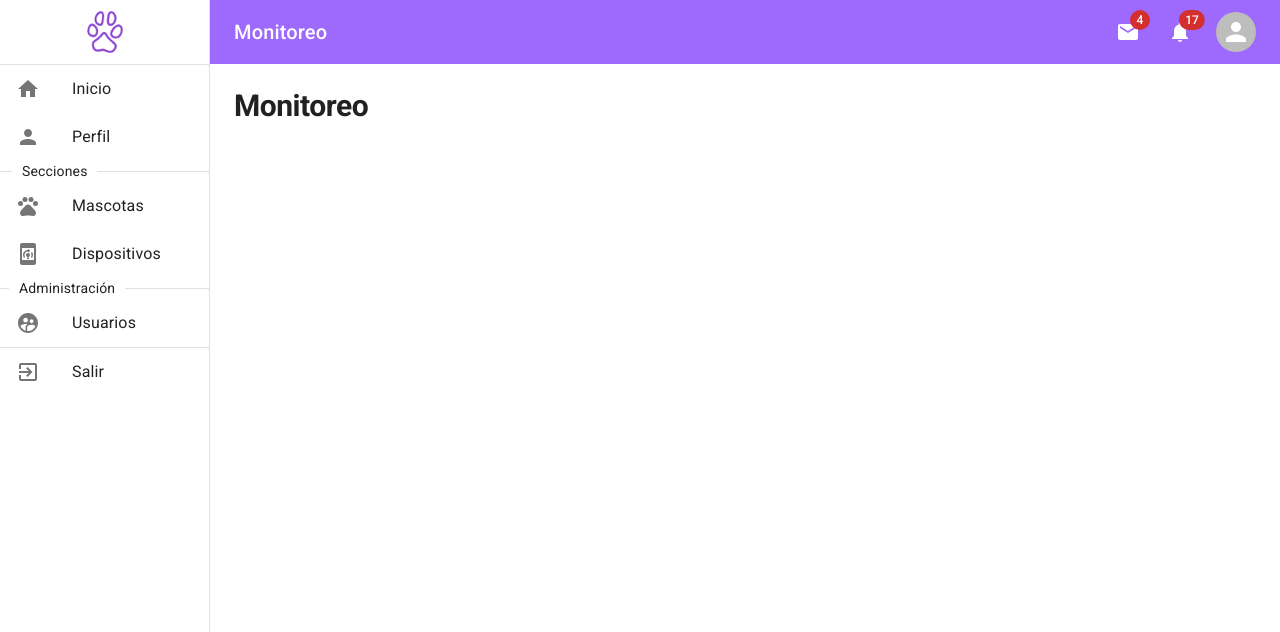
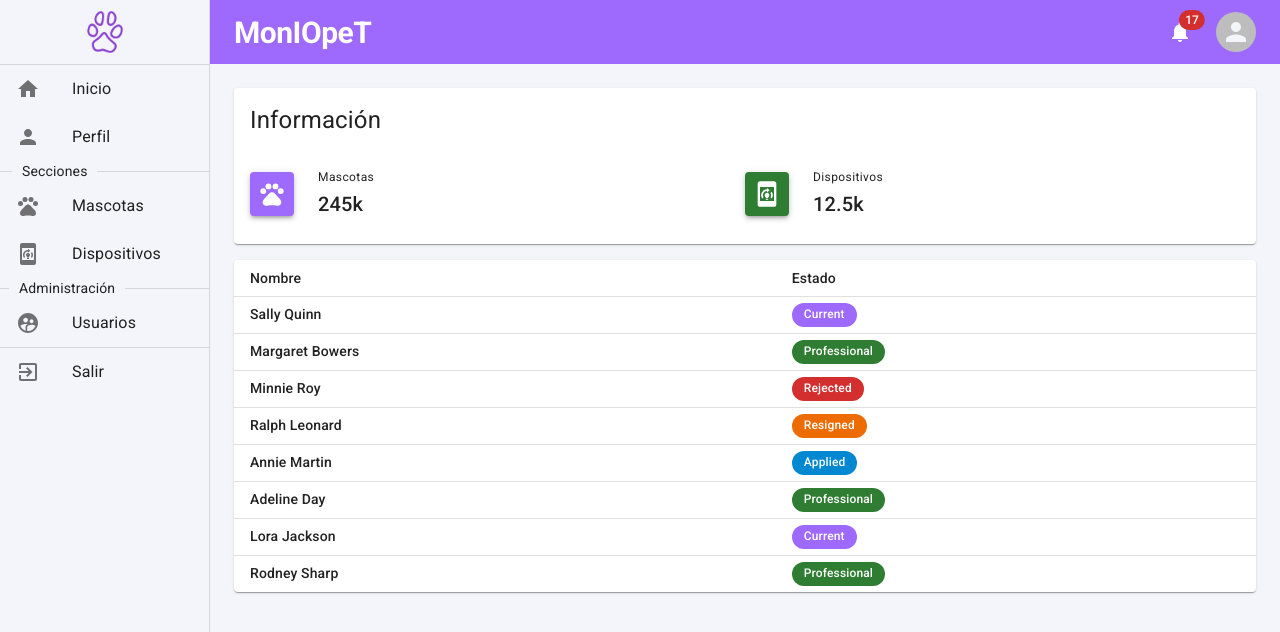
Before and after one commit to JuanAndresCaisapanta/Pet_Monitoring_Frontend, a Next.js app: page / in a window 1280 px wide. Shown: the top 632 px of the page. Built offline with nearby package versions, Linux system fonts and the light colour scheme.

Commit message:
actualizado diseño inicio

```diff
--- a/components/layout/MainLayout.tsx
+++ b/components/layout/MainLayout.tsx
@@ -23,7 +23,7 @@ export const MainLayout: FC<Props> = ({
     setMobileOpen(!mobileOpen);
   };
   return (
-    <>
+     <Box sx={{ display: "flex" }}>
       <Head>
         <title>{title}</title>
         <meta name="description" content={pageDescription} />
@@ -31,20 +31,17 @@ export const MainLayout: FC<Props> = ({
         <meta name="og:description" content={pageDescription} />
         {imageFullUrl && <meta name="og:image" content={imageFullUrl} />}
       </Head>
-      <Box sx={{ display: "flex" }}>
+
         <Navbar handleDrawerToggle={handleDrawerToggle} />
-        <nav>
+
         <SideMenu
           mobileOpen={mobileOpen}
           handleDrawerToggle={handleDrawerToggle}
         />
-        </nav>
-        <main>
+
         <MainContent>{children}</MainContent>
-        </main>
-        {/* Footer */}
-        <footer>{/* TODO: mi custom footer */}</footer>
+
+
     </Box>
-    </>
   );
 };
--- a/components/ui/DrawerList.tsx
+++ b/components/ui/DrawerList.tsx
@@ -17,7 +17,7 @@ import {
 export const DrawerList = () => {
   return (
     <div>
-      <Toolbar sx={{ justifyContent: "center" }}>
+      <Toolbar sx={{ justifyContent: "center", backgroundColor:'#F4F5FA' }}>
         <Image src="/logo.png" alt="Logo" height="50%" width="50%" />
       </Toolbar>
       <Divider />
--- /dev/null
+++ b/components/ui/HomeCard.tsx
@@ -0,0 +1,80 @@
+import { AccountBoxOutlined, OnDeviceTraining, Pets, TrendingUp } from "@mui/icons-material";
+import {
+  Avatar,
+  Box,
+  Card,
+  CardContent,
+  CardHeader,
+  Grid,
+  IconButton,
+  Typography,
+} from "@mui/material";
+import { FC, ReactElement, ReactNode } from "react";
+
+interface DataType {
+    stats: string
+    title: string
+    color: 'primary' | 'secondary' | 'error' | 'warning' | 'info' | 'success'
+    icon: ReactElement
+  }
+
+  const salesData: DataType[] = [
+    {
+      stats: '245k',
+      title: 'Mascotas',
+      color: 'primary',
+      icon: <Pets sx={{ fontSize: '1.75rem' }} />
+    },
+    {
+      stats: '12.5k',
+      title: 'Dispositivos',
+      color: 'success',
+      icon: <OnDeviceTraining sx={{ fontSize: '1.75rem' }} />
+    },
+  ]
+const renderStats = () => {
+    return salesData.map((item: DataType, index: number) => (
+      <Grid item xs={6} sm={6} key={index}>
+        <Box key={index} sx={{ display: 'flex', alignItems: 'center' }}>
+          <Avatar
+            variant='rounded'
+            sx={{
+              mr: 3,
+              width: 44,
+              height: 44,
+              boxShadow: 3,
+              color: 'common.white',
+              backgroundColor: `${item.color}.main`
+            }}
+          >
+            {item.icon}
+          </Avatar>
+          <Box sx={{ display: 'flex', flexDirection: 'column' }}>
+            <Typography variant='caption'>{item.title}</Typography>
+            <Typography variant='h6'>{item.stats}</Typography>
+          </Box>
+        </Box>
+      </Grid>
+    ))
+  }
+export const HomeCard = () => {
+  return (
+    <Card>
+    <CardHeader
+      title='Información'
+      titleTypographyProps={{
+        sx: {
+          mb: 1,
+          lineHeight: '2rem !important',
+          letterSpacing: '0.15px !important'
+        }
+      }}
+    />
+    <CardContent sx={{ pt: theme => `${theme.spacing(1)} !important` }}>
+      <Grid container spacing={[5,0]}>
+        {renderStats()}
+      </Grid>
+    </CardContent>
+  </Card>
+  );
+};
--- /dev/null
+++ b/components/ui/HomeTable.tsx
@@ -0,0 +1,160 @@
+import {
+  Box,
+  Card,
+  Chip,
+  Table,
+  TableBody,
+  TableCell,
+  TableContainer,
+  TableHead,
+  TableRow,
+  Typography,
+} from "@mui/material";
+
+interface RowType {
+  age: number;
+  name: string;
+  date: string;
+  email: string;
+  salary: string;
+  status: string;
+  designation: string;
+}
+
+interface StatusObj {
+  [key: string]: {
+    color: "primary" | "secondary" | "error" | "warning" | "info" | "success";
+  };
+}
+
+const rows: RowType[] = [
+  {
+    age: 27,
+    status: "current",
+    date: "09/27/2018",
+    name: "Sally Quinn",
+    salary: "$19586.23",
+    email: "eebsworth2m@sbwire.com",
+    designation: "Human Resources Assistant",
+  },
+  {
+    age: 61,
+    date: "09/23/2016",
+    salary: "$23896.35",
+    status: "professional",
+    name: "Margaret Bowers",
+    email: "kocrevy0@thetimes.co.uk",
+    designation: "Nuclear Power Engineer",
+  },
+  {
+    age: 59,
+    date: "10/15/2017",
+    name: "Minnie Roy",
+    status: "rejected",
+    salary: "$18991.67",
+    email: "ediehn6@163.com",
+    designation: "Environmental Specialist",
+  },
+  {
+    age: 30,
+    date: "06/12/2018",
+    status: "resigned",
+    salary: "$19252.12",
+    name: "Ralph Leonard",
+    email: "dfalloona@ifeng.com",
+    designation: "Sales Representative",
+  },
+  {
+    age: 66,
+    status: "applied",
+    date: "03/24/2018",
+    salary: "$13076.28",
+    name: "Annie Martin",
+    designation: "Operator",
+    email: "sganderton2@tuttocitta.it",
+  },
+  {
+    age: 33,
+    date: "08/25/2017",
+    salary: "$10909.52",
+    name: "Adeline Day",
+    status: "professional",
+    email: "hnisius4@gnu.org",
+    designation: "Senior Cost Accountant",
+  },
+  {
+    age: 61,
+    status: "current",
+    date: "06/01/2017",
+    salary: "$17803.80",
+    name: "Lora Jackson",
+    designation: "Geologist",
+    email: "ghoneywood5@narod.ru",
+  },
+  {
+    age: 22,
+    date: "12/03/2017",
+    salary: "$12336.17",
+    name: "Rodney Sharp",
+    status: "professional",
+    designation: "Cost Accountant",
+    email: "dcrossman3@google.co.jp",
+  },
+];
+
+const statusObj: StatusObj = {
+  applied: { color: "info" },
+  rejected: { color: "error" },
+  current: { color: "primary" },
+  resigned: { color: "warning" },
+  professional: { color: "success" },
+};
+
+export const HomeTable = () => {
+  return (
+    <Card>
+      <TableContainer>
+        <Table sx={{ minWidth:327 }} size='small' aria-label="table in dashboard">
+          <TableHead>
+            <TableRow>
+              <TableCell >Nombre</TableCell>
+              <TableCell >Estado</TableCell>
+            </TableRow>
+          </TableHead>
+          <TableBody>
+            {rows.map((row: RowType) => (
+              <TableRow
+                key={row.name}
+                sx={{ "&:last-of-type td, &:last-of-type th": { border: 0 } }}
+              >
+                <TableCell
+                  sx={{ py: (theme) => `${theme.spacing(0.5)} !important` }}
+                >
+                  <Box sx={{ display: "flex", flexDirection: "column" }}>
+                    <Typography
+                      sx={{ fontWeight: 500, fontSize: "0.875rem !important" }}
+                    >
+                      {row.name}
+                    </Typography>
+                  </Box>
+                </TableCell>
+                <TableCell >
+                  <Chip
+                    label={row.status}
+                    color={statusObj[row.status].color}
+                    sx={{
+                      height: 24,
+                      fontSize: "0.75rem",
+                      textTransform: "capitalize",
+                      "& .MuiChip-label": { fontWeight: 500 },
+                    }}
+                  />
+                </TableCell>
+              </TableRow>
+            ))}
+          </TableBody>
+        </Table>
+      </TableContainer>
+    </Card>
+  );
+};
--- a/components/ui/MainContent.tsx
+++ b/components/ui/MainContent.tsx
@@ -6,6 +6,7 @@ interface Props {
 }
 export const MainContent: FC<Props> = ({ children }) => {
   return (
+
     <Box
       component="main"
       sx={{ flexGrow: 1, p: 3, width: { sm: `calc(100% - ${drawerWidth}px)` } }}
--- a/components/ui/Navbar.tsx
+++ b/components/ui/Navbar.tsx
@@ -5,9 +5,8 @@ import {
   Avatar,
   Badge,
   Box,
+  Container,
   IconButton,
-  Menu,
-  MenuItem,
   Toolbar,
   Tooltip,
   Typography,
@@ -15,30 +14,22 @@ import {
 import { Notifications } from "@mui/icons-material";
 
 import MenuIcon from "@mui/icons-material/Menu";
-import { FC, useState } from "react";
-import MailIcon from "@mui/icons-material/Mail";
+import { FC } from "react";
 const drawerWidth = 210;
 interface Props {
   handleDrawerToggle: () => void;
 }
-const settings = ["Profile", "Account", "Dashboard", "Logout"];
+
 export const Navbar: FC<Props> = ({ handleDrawerToggle }) => {
-  const [anchorElUser, setAnchorElUser] = useState<null | HTMLElement>(null);
-  const handleOpenUserMenu = (event: React.MouseEvent<HTMLElement>) => {
-    setAnchorElUser(event.currentTarget);
-  };
-  const handleCloseUserMenu = () => {
-    setAnchorElUser(null);
-  };
   return (
 <AppBar
-      position="fixed"
         sx={{
           width: { sm: `calc(100% - ${drawerWidth}px)` },
-        ml: { sm: `${drawerWidth}px` },
+          ml: { sm: `${drawerWidth}px` },paddingRight:0
         }}
       >
-      <Toolbar>
+
+        <Toolbar >
           <IconButton
             color="inherit"
             aria-label="open drawer"
@@ -48,21 +39,12 @@ export const Navbar: FC<Props> = ({ handleDrawerToggle }) => {
           >
             <MenuIcon />
           </IconButton>
-        <Typography variant="h6" noWrap component="div">
-          Monitoreo
+          <Box  flexGrow={1}>
+            <Typography variant="h1" noWrap>
+              MonIOpeT
             </Typography>
-        <Box sx={{ flexGrow: 1 }} />
-        <Box sx={{ display: { xs: "flex", md: "flex" } }}>
-          <IconButton
-            size="large"
-            aria-label="show 4 new mails"
-            color="inherit"
-            sx={{ marginRight: 0.5 }}
-          >
-            <Badge badgeContent={4} color="error">
-              <MailIcon />
-            </Badge>
-          </IconButton>
+          </Box>
+
           <IconButton
             size="large"
             aria-label="show 17 new notifications"
@@ -73,37 +55,16 @@ export const Navbar: FC<Props> = ({ handleDrawerToggle }) => {
               <Notifications />
             </Badge>
           </IconButton>
-        </Box>
-        <Box sx={{ flexGrow: 0 }}>
-          <Tooltip title="Open settings">
-            <IconButton onClick={handleOpenUserMenu} sx={{ p: 0 }}>
-              <Avatar alt="Remy Sharp" src="" />
+
+          <Tooltip title="Usuario">
+            <IconButton sx={{ p: 0 }}>
+              <Avatar alt="Usuario" src="" />
             </IconButton>
           </Tooltip>
-          <Menu
-            sx={{ mt: "42.5px" }}
-            id="menu-appbar"
-            anchorEl={anchorElUser}
-            anchorOrigin={{
-              vertical: "top",
-              horizontal: "right",
-            }}
-            keepMounted
-            transformOrigin={{
-              vertical: "top",
-              horizontal: "right",
-            }}
-            open={Boolean(anchorElUser)}
-            onClose={handleCloseUserMenu}
-          >
-            {settings.map((setting) => (
-              <MenuItem key={setting} onClick={handleCloseUserMenu}>
-                <Typography textAlign="center">{setting}</Typography>
-              </MenuItem>
-            ))}
-          </Menu>
-        </Box>
         </Toolbar>
+
       </AppBar>
+
+
   );
 };
--- a/components/ui/index.ts
+++ b/components/ui/index.ts
@@ -2,3 +2,5 @@ export * from './Navbar';
 export * from './SideMenu'
 export * from './DrawerList'
 export * from './MainContent'
+export * from './HomeCard'
+export * from './HomeTable'
--- a/pages/_app.tsx
+++ b/pages/_app.tsx
@@ -1,13 +1,15 @@
 import "../styles/globals.css";
 import type { AppProps } from "next/app";
-import { CssBaseline, ThemeProvider } from "@mui/material";
+import { Box, CssBaseline, ThemeProvider } from "@mui/material";
 import { lightTheme } from "../themes";
 
 function MyApp({ Component, pageProps }: AppProps) {
   return (
     <ThemeProvider theme={lightTheme}>
+
       <CssBaseline/>
       <Component {...pageProps} />
+
     </ThemeProvider>
   );
 }
--- a/pages/index.tsx
+++ b/pages/index.tsx
@@ -1,6 +1,7 @@
-import { Typography } from "@mui/material";
+import { Grid, Typography } from "@mui/material";
 import type { NextPage } from "next";
 import { MainLayout } from "../components/layout";
+import { HomeCard, HomeTable} from "../components/ui";
 
 const Home: NextPage = () => {
   return (
@@ -8,7 +9,15 @@ const Home: NextPage = () => {
       title={"Monitoreo Mascotas"}
       pageDescription={"Una PWA donde se puede monitorear a tu mascota"}
     >
-      <Typography variant="h1" component='h1'>Monitoreo</Typography>
+
+      <Grid container spacing={2}>
+        <Grid item xs={12}>
+          <HomeCard />
+        </Grid>
+        <Grid item xs={12}>
+          <HomeTable />
+        </Grid>
+      </Grid>
     </MainLayout>
   );
 };
--- a/styles/globals.css
+++ b/styles/globals.css
@@ -1,4 +1,7 @@
 
+
+
+/*
 @keyframes fadeIn {
   0% {opacity: 0;}
   100% {opacity: 1;}
@@ -32,4 +35,4 @@
 .summary-card {
   border: 1px solid rgba(0, 0, 0, 0.1);
   box-shadow: 0px 5px 5px rgba(0, 0, 0, 0.2);
-}
+} */
--- a/themes/light-theme.ts
+++ b/themes/light-theme.ts
@@ -1,84 +1,100 @@
-import { createTheme } from '@mui/material/styles';
-import { red,  } from '@mui/material/colors';
-
+import { createTheme } from "@mui/material/styles";
 
 export const lightTheme = createTheme({
   palette: {
-    mode: 'light',
+    background: {
+      default: "#F4F5FA",
+    },
+    mode: "light",
     primary: {
-      main: '#9E69FD'
+      main: "#9E69FD",
     },
     secondary: {
-      main: '#9C9FA4'
-    }
+      main: "#9C9FA4",
+    },
   },
   components: {
     MuiLink: {
       defaultProps: {
-        underline: 'none',
+        underline: "none",
       },
     },
+
     MuiAppBar: {
       defaultProps: {
-        elevation: 0,
-        position: 'fixed',
+        position: "fixed",
+        elevation:0
       },
       styleOverrides: {
         root: {
-          backgroundColor: '#9E69FD',
+          backgroundColor: "#9E69FD",
         },
-      }
+      },
     },
-
+    MuiDivider: {
+      styleOverrides: {
+        root: {
+          backgroundColor: "#F4F5FA",
+        },
+      },
+    },
+    MuiListItem: {
+      styleOverrides: {
+        root: {
+          backgroundColor: "#F4F5FA",
+          "&:hover": {
+            backgroundColor: "#9E69FD",
+            color: "white",
+          }
+        },
+      },
+    },
     MuiTypography: {
       styleOverrides: {
         h1: {
           fontSize: 30,
-          fontWeight: 600
+          fontWeight: 600,
         },
         h2: {
           fontSize: 20,
-          fontWeight: 400
+          fontWeight: 400,
         },
         subtitle1: {
           fontSize: 18,
-          fontWeight: 600
-        }
-      }
+          fontWeight: 600,
+        },
+      },
     },
 
+    // MuiButton: {
+    //   defaultProps: {
+    //     variant: "contained",
+    //     size: "small",
+    //     disableElevation: true,
+    //   },
+    //   styleOverrides: {
+    //     root: {
+    //       textTransform: "none",
+    //       boxShadow: "none",
+    //       borderRadius: 10,
+    //       ":hover": {
+    //         backgroundColor: "rgba(0,0,0,0.05)",
+    //         transition: "all 0.3s ease-in-out",
+    //       },
+    //     },
+    //   },
+    // },
 
-    MuiButton: {
-      defaultProps: {
-        variant: 'contained',
-        size: 'small',
-        disableElevation: true,
-      },
-      styleOverrides: {
-        root: {
-          textTransform: 'none',
-          boxShadow: 'none',
-          borderRadius: 10,
-          ":hover": {
-            backgroundColor: 'rgba(0,0,0,0.05)',
-            transition: 'all 0.3s ease-in-out'
-          }
-        }
-      }
-    },
-
-
-    MuiCard: {
-      defaultProps: {
-        elevation: 0
-      },
-      styleOverrides: {
-        root: {
-          boxShadow: '0px 5px 5px rgba(0,0,0,0.05)',
-          borderRadius: '10px',
-        }
-      }
-    }
-
-  }
+    // MuiCard: {
+    //   defaultProps: {
+    //     elevation: 0,
+    //   },
+    //   styleOverrides: {
+    //     root: {
+    //       boxShadow: "0px 5px 5px rgba(0,0,0,0.05)",
+    //       borderRadius: "10px",
+    //     },
+    //   },
+    // },
+  },
 });
```
Also changed, not shown: components/ui/SideMenu.tsx (+4 -3 lines). Lines whose indentation alone changed are shown as unchanged.
